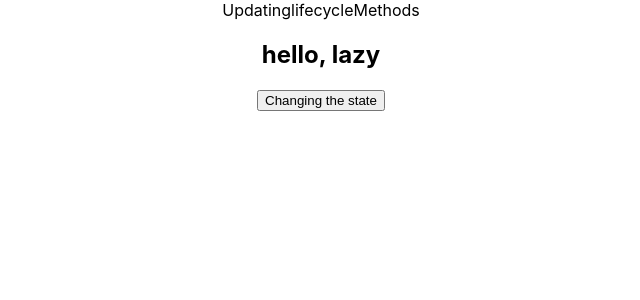
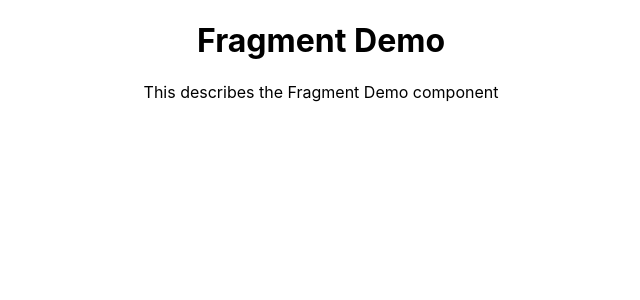
Before and after one commit to Martin023/start-react, a React (Create React App) app: page / in a window 1280 px wide. Shown: the top 300 px of the page, without its empty margins (319-959 px from the left). Built offline with nearby package versions, Linux system fonts and the light colour scheme.

Commit message:
Introduction to fragments

```diff
--- a/src/App.js
+++ b/src/App.js
@@ -16,6 +16,7 @@
 import Form from './components/Form';
 import LifecycleMount from './components/LifecycleMount';
 import UpdatinglifecycleMethods from './components/UpdatinglifecycleMethods';
+import FragmentDemo from './components/FragmentDemo';
 
 function App() {
   return (
@@ -53,8 +54,8 @@
       {/* <Stylesheet></Stylesheet> */}
       {/* <InlineStyling/> */}
       {/* <Form/> */}
-     <UpdatinglifecycleMethods/>
-
+     {/* <UpdatinglifecycleMethods/>  */}
+      <FragmentDemo></FragmentDemo>
     </div>
   );
 }
--- /dev/null
+++ b/src/components/FragmentDemo.js
@@ -0,0 +1,24 @@
+import React from 'react'
+
+function FragmentDemo() {
+  return (
+    // <div>
+    //     <h1>Fragment Demo</h1>
+    //     <p>This describes the Fragment Demo component</p>
+    // </div>
+
+    // we can use the react fragment to avoid the extra div tag/ extra node in the DOM
+    // <> is the same as <React.Fragment>
+
+    <React.Fragment>
+        <h1>Fragment Demo</h1>
+        <p>This describes the Fragment Demo component</p>
+    </React.Fragment>
+
+    // OR
+
+
+  )
+}
+
+export default FragmentDemo
```
